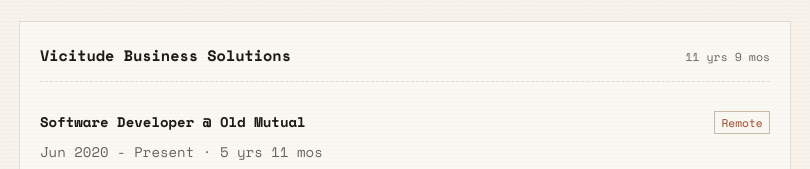
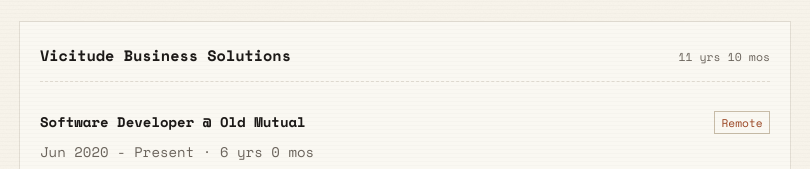
Before and after one commit to justinvanwilgen/justjustin.co.za, a website: page index.html in a window 1280 px wide. Shown: the part 630-799 px from the top of the page, 235-1045 px from the left. Drawn offline with nearby package versions, Linux system fonts and the light colour scheme.

Commit message:
Implement dynamic experience duration calculation using data-since attributes

```diff
--- a/index.html
+++ b/index.html
@@ -79,7 +79,7 @@
         <article class="experience-card">
           <header class="experience-header">
             <h3 class="experience-company">Vicitude Business Solutions</h3>
-            <span class="experience-duration">11 yrs 9 mos</span>
+            <span class="experience-duration" data-since="2014-08">11 yrs 9 mos</span>
           </header>
 
           <div class="experience-role">
@@ -87,7 +87,7 @@
               <h4 class="role-title">Software Developer @ Old Mutual</h4>
               <span class="role-type">Remote</span>
             </div>
-            <p class="role-period">Jun 2020 - Present · 5 yrs 11 mos</p>
+            <p class="role-period">Jun 2020 - Present · <span data-since="2020-06">5 yrs 11 mos</span></p>
             <p class="role-desc">Building and maintaining projects for the Personal Finance Applications department.</p>
             <div class="role-skills">
               <span class="tag">Angular</span>
--- a/js/main.js
+++ b/js/main.js
@@ -4,6 +4,32 @@ $(function () {
      Footer year
   ───────────────────────────────────────── */
   $('#year').text(new Date().getFullYear());
+
+
+  /* ─────────────────────────────────────────
+     Dynamic experience durations
+     Computes "X yrs Y mos" from a data-since
+     start date (YYYY-MM) up to the current
+     month.
+  ───────────────────────────────────────── */
+  $('[data-since]').each(function () {
+    var parts = $(this).data('since').toString().split('-');
+    var start = new Date(parseInt(parts[0], 10), parseInt(parts[1], 10) - 1, 1);
+    var now   = new Date();
+
+    var months = (now.getFullYear() - start.getFullYear()) * 12 +
+                 (now.getMonth() - start.getMonth());
+    if (months < 0) { months = 0; }
+
+    var years = Math.floor(months / 12);
+    var mos   = months % 12;
+
+    var out = [];
+    if (years > 0) { out.push(years + ' yr' + (years === 1 ? '' : 's')); }
+    out.push(mos + ' mo' + (mos === 1 ? '' : 's'));
+
+    $(this).text(out.join(' '));
+  });
 
 
   /* ─────────────────────────────────────────
```
